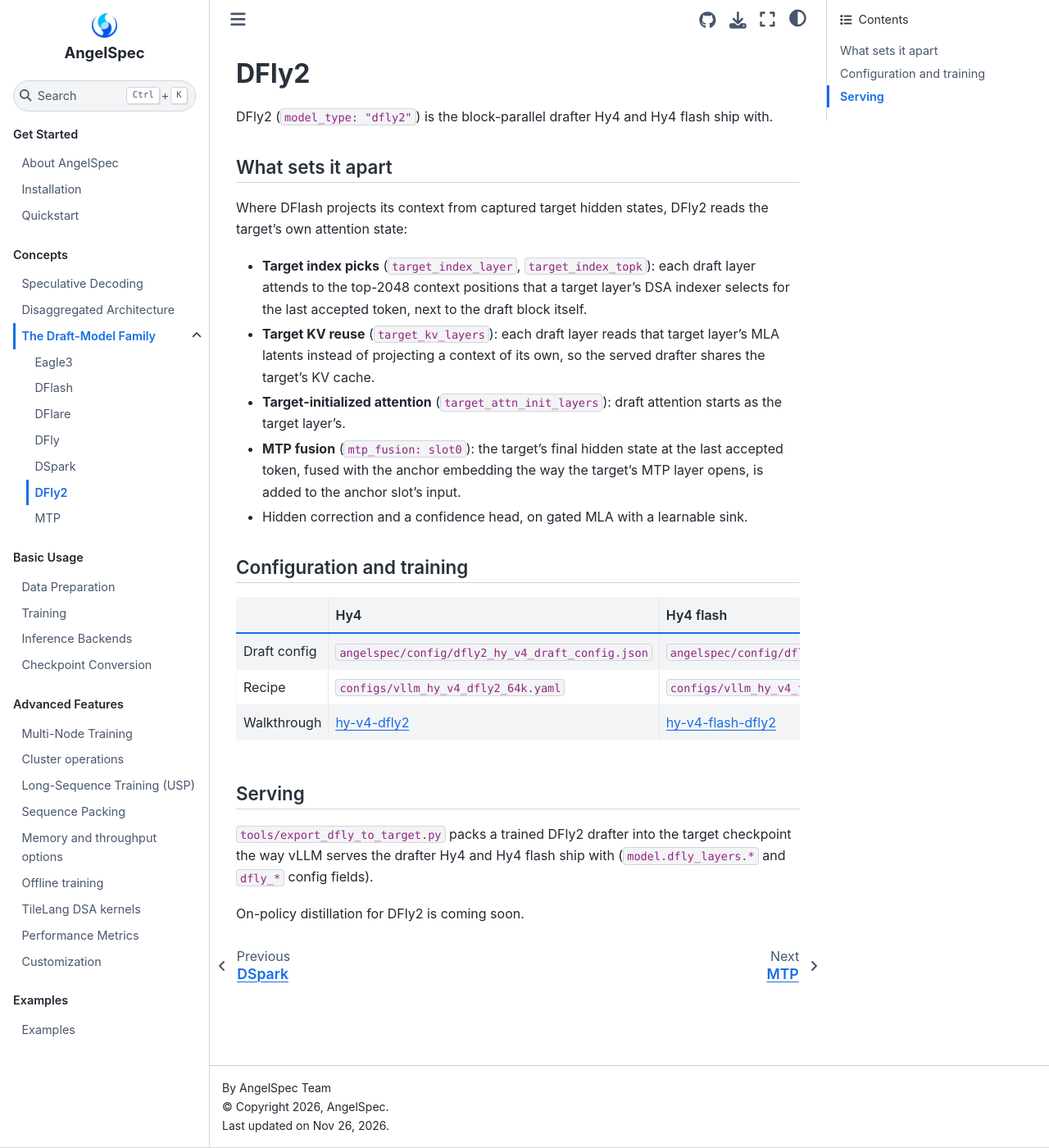
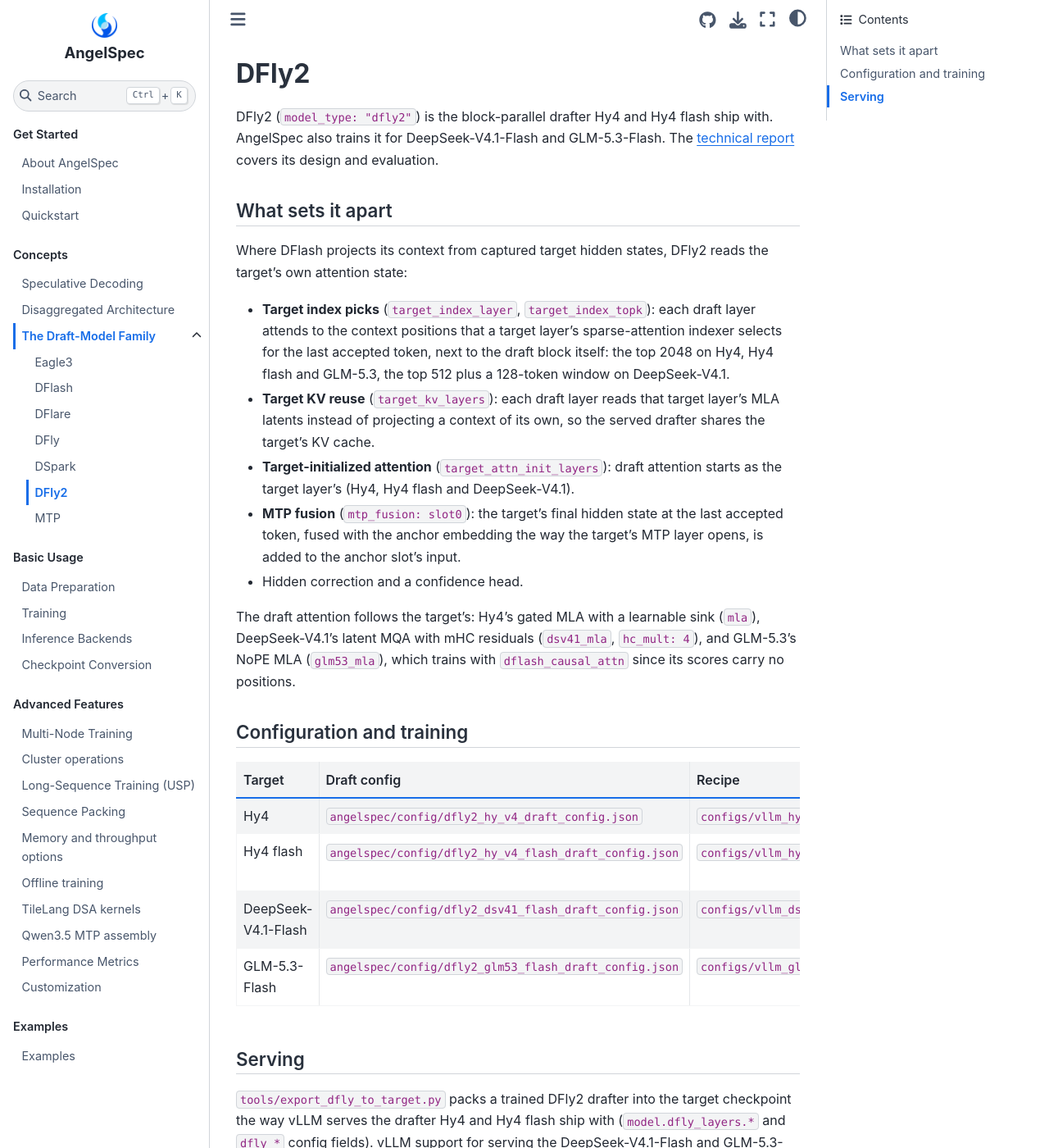
Before and after one commit to Tencent/AngelSpec, a Sphinx documentation site: the page built from docs/concepts/dfly2.md, in a window 1280 px wide and 1400 px high. Shown: the whole window at 82% size. Built offline with Sphinx 7.4.7 and the Sphinx Book theme 1.1.4, drawn with Linux system fonts in a browser that asks for light colours; some of the changed text lies outside the part shown.

Commit message:
Document the full DFly2 release
Link the DFly2 technical report and the released drafters, note that they
are MoE, add the long-context and agentic results, and state which vLLM
builds serve the sparse-attention targets. Also refresh the framework
diagram and drop the HY3 offline throughput section.

```diff
--- a/docs/concepts/dfly2.md
+++ b/docs/concepts/dfly2.md
@@ -1,6 +1,8 @@
 # DFly2
 
 DFly2 (`model_type: "dfly2"`) is the block-parallel drafter Hy4 and Hy4 flash ship with.
+AngelSpec also trains it for DeepSeek-V4.1-Flash and GLM-5.3-Flash. The
+[technical report](https://arxiv.org/abs/2611.34776) covers its design and evaluation.
 
 ## What sets it apart
 
@@ -8,30 +10,36 @@ Where DFlash projects its context from captured target hidden states, DFly2 read
 target's own attention state:
 
 - **Target index picks** (`target_index_layer`, `target_index_topk`): each draft layer
-  attends to the top-2048 context positions that a target layer's DSA indexer selects
-  for the last accepted token, next to the draft block itself.
+  attends to the context positions that a target layer's sparse-attention indexer selects
+  for the last accepted token, next to the draft block itself: the top 2048 on Hy4,
+  Hy4 flash and GLM-5.3, the top 512 plus a 128-token window on DeepSeek-V4.1.
 - **Target KV reuse** (`target_kv_layers`): each draft layer reads that target layer's
   MLA latents instead of projecting a context of its own, so the served drafter shares
   the target's KV cache.
 - **Target-initialized attention** (`target_attn_init_layers`): draft attention starts
-  as the target layer's.
+  as the target layer's (Hy4, Hy4 flash and DeepSeek-V4.1).
 - **MTP fusion** (`mtp_fusion: slot0`): the target's final hidden state at the last
   accepted token, fused with the anchor embedding the way the target's MTP layer opens,
   is added to the anchor slot's input.
-- Hidden correction and a confidence head, on gated MLA with a learnable sink.
+- Hidden correction and a confidence head.
+
+The draft attention follows the target's: Hy4's gated MLA with a learnable sink (`mla`),
+DeepSeek-V4.1's latent MQA with mHC residuals (`dsv41_mla`, `hc_mult: 4`), and GLM-5.3's
+NoPE MLA (`glm53_mla`), which trains with `dflash_causal_attn` since its scores carry no
+positions.
 
 ## Configuration and training
 
-| | Hy4 | Hy4 flash |
-|---|---|---|
-| Draft config | `angelspec/config/dfly2_hy_v4_draft_config.json` | `angelspec/config/dfly2_hy_v4_flash_draft_config.json` |
-| Recipe | `configs/vllm_hy_v4_dfly2_64k.yaml` | `configs/vllm_hy_v4_flash_dfly2_256k.yaml` |
-| Walkthrough | [hy-v4-dfly2](../../examples/hy-v4-dfly2/) | [hy-v4-flash-dfly2](../../examples/hy-v4-flash-dfly2/) |
+| Target | Draft config | Recipe | Walkthrough |
+|---|---|---|---|
+| Hy4 | `angelspec/config/dfly2_hy_v4_draft_config.json` | `configs/vllm_hy_v4_dfly2_64k.yaml` | [hy-v4-dfly2](../../examples/hy-v4-dfly2/) |
+| Hy4 flash | `angelspec/config/dfly2_hy_v4_flash_draft_config.json` | `configs/vllm_hy_v4_flash_dfly2_256k.yaml` | [hy-v4-flash-dfly2](../../examples/hy-v4-flash-dfly2/) |
+| DeepSeek-V4.1-Flash | `angelspec/config/dfly2_dsv41_flash_draft_config.json` | `configs/vllm_dsv41_flash_dfly2.yaml` | — |
+| GLM-5.3-Flash | `angelspec/config/dfly2_glm53_flash_draft_config.json` | `configs/vllm_glm53_flash_dfly2.yaml` | — |
 
 ## Serving
 
 `tools/export_dfly_to_target.py` packs a trained DFly2 drafter into the target
 checkpoint the way vLLM serves the drafter Hy4 and Hy4 flash ship with
-(`model.dfly_layers.*` and `dfly_*` config fields).
-
-On-policy distillation for DFly2 is coming soon.
+(`model.dfly_layers.*` and `dfly_*` config fields). vLLM support for serving the
+DeepSeek-V4.1-Flash and GLM-5.3-Flash drafters is coming soon.
--- a/docs/index.rst
+++ b/docs/index.rst
@@ -46,6 +46,7 @@ multiple inference backends (vLLM, SGLang, HuggingFace).
    advanced_features/common_memory_optimizations.md
    advanced_features/offline_dflash.md
    advanced_features/tilelang_dsa.md
+   advanced_features/qwen35_mtp_assembly.md
    advanced_features/performance_metrics.md
    advanced_features/customization.md
 
```
Also changed, not shown: README.md (+54 -8 lines), docs/concepts/draft_model_family.md (+1 -1 lines), docs/get_started/installation.md (+6 -2 lines), docs/_static/dfly2_long_context.jpg (added), docs/_static/framework.png.
